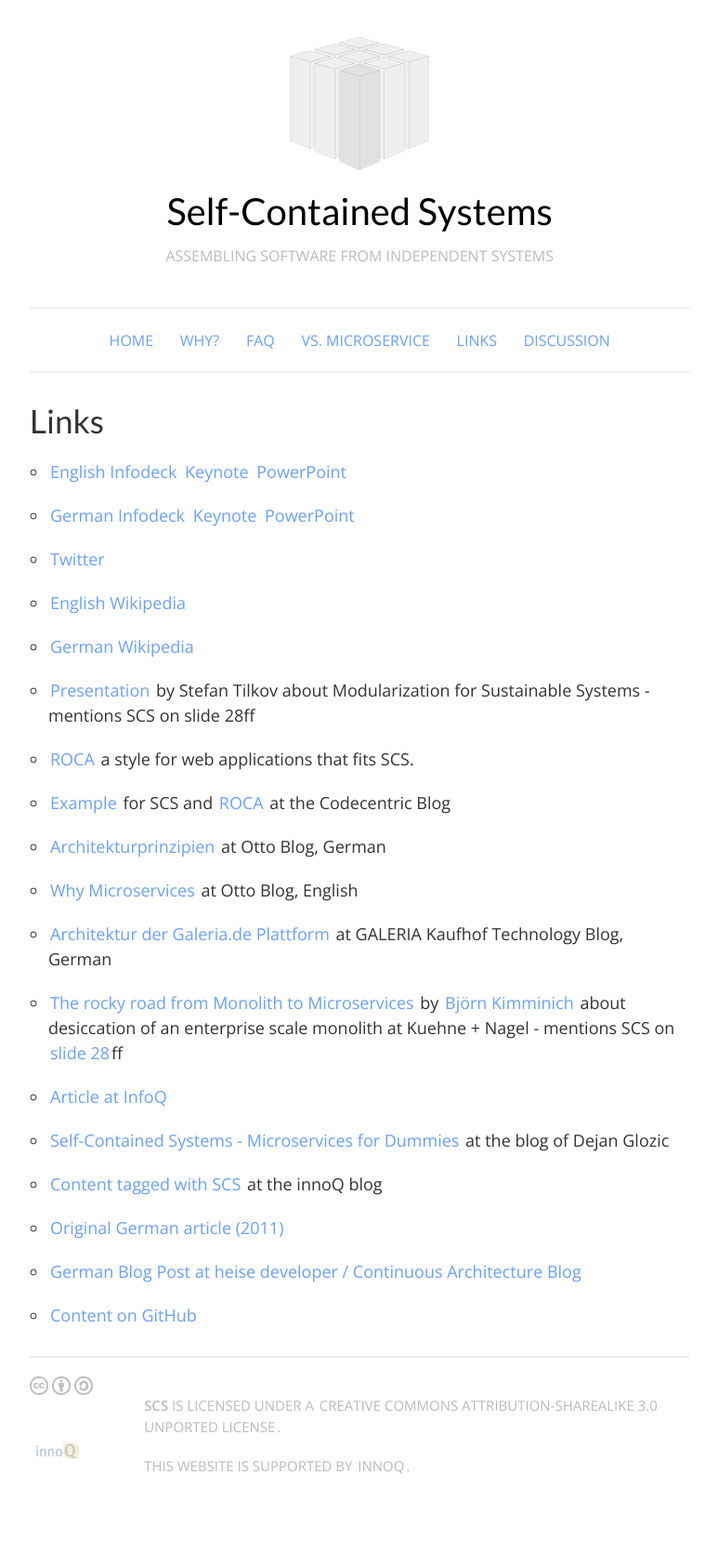
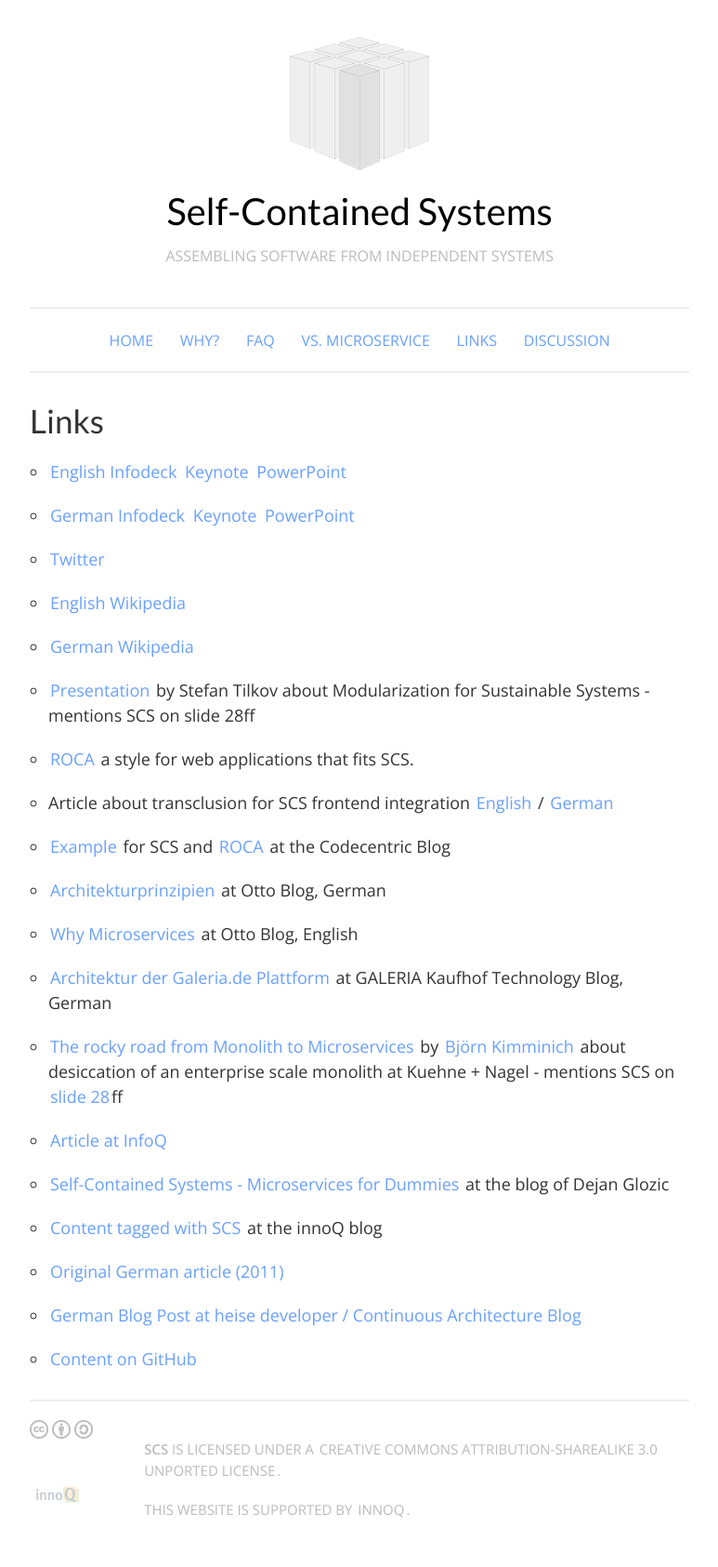
Before and after one commit to innoq/SCS, a Jekyll site: the page built from links.md, in a window 1280 px wide. Shown: the whole page at 93% size, without its empty margins (128-901 px from the left). Built offline with Jekyll 4.4.1, drawn with Linux system fonts in a browser that asks for light colours; before the commit the page ends 1638 px from its top, so only the background shows below that.

Commit message:
Add article about transclusion

```diff
--- a/links.md
+++ b/links.md
@@ -21,7 +21,12 @@
  by Stefan Tilkov about Modularization for Sustainable Systems -
  mentions SCS on slide 28ff
 
-* [ROCA](http://roca-style.org/) a style for web applications that fits SCS.
+* [ROCA](http://roca-style.org/) a style for web applications that
+fits SCS.
+
+* Article about transclusion for SCS frontend integration
+  [English](https://www.innoq.com/en/blog/transclusion/) /
+  [German](https://www.innoq.com/en/blog/transklusion/)
 
 * [Example](https://blog.codecentric.de/en/2015/01/self-contained-systems-roca-complete-example-using-spring-boot-thymeleaf-bootstrap/)
   for SCS and [ROCA](http://roca-style.org) at the Codecentric Blog
```
